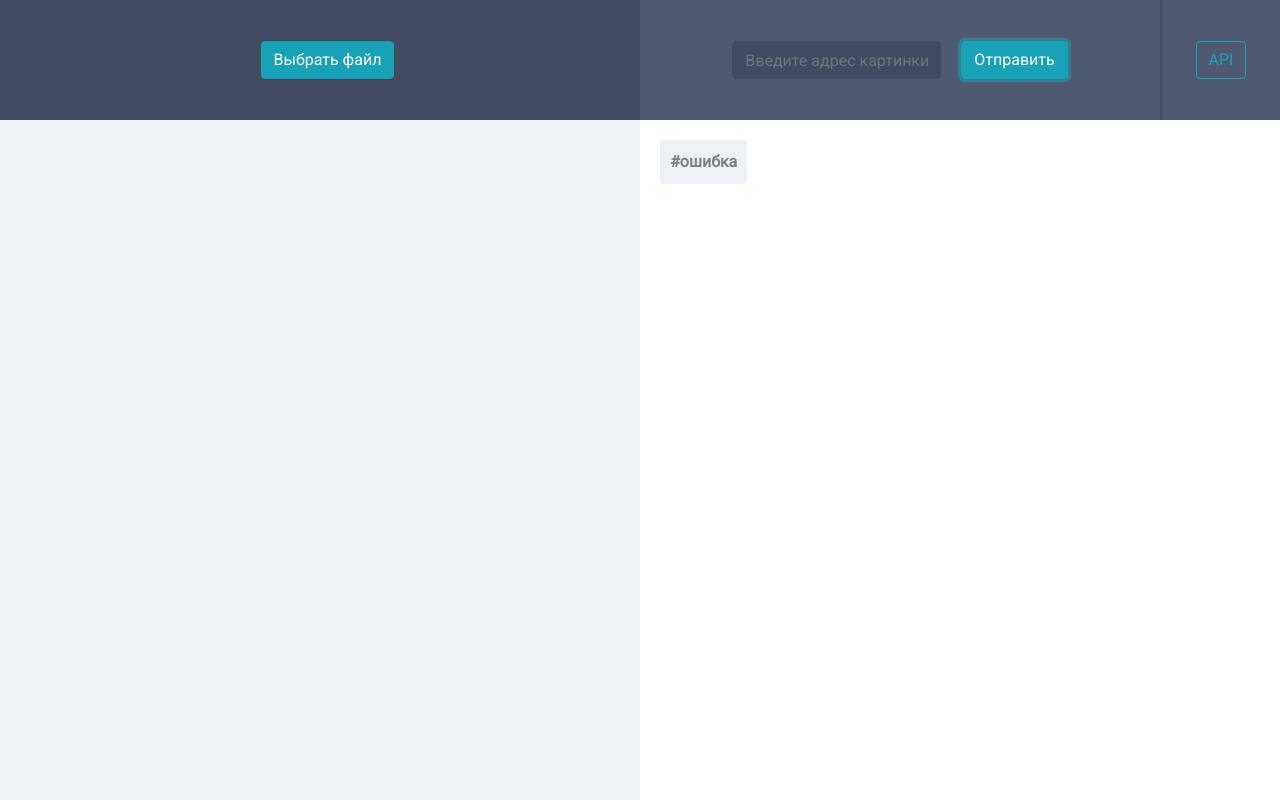
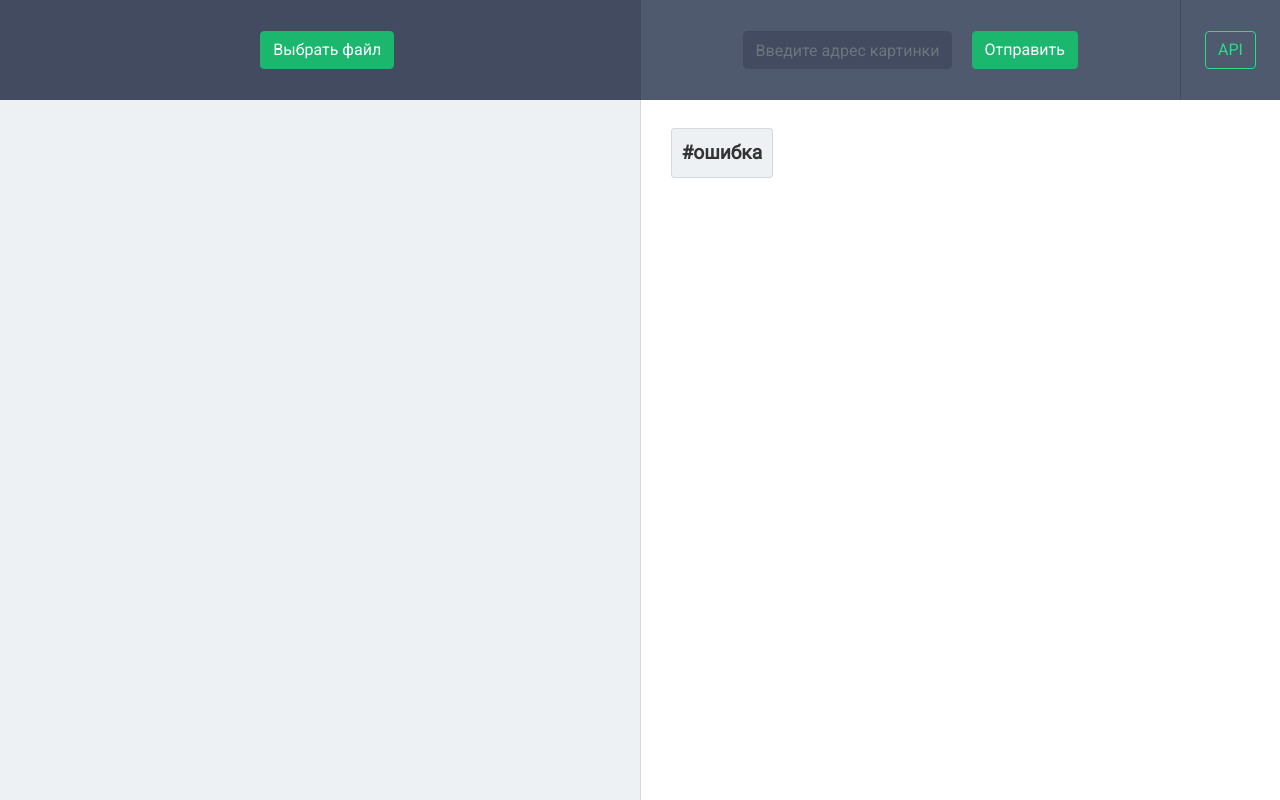
Before and after one commit to festfire/webimg, a plain HTML site: page http/index.html in a window 1280 px wide. Both pictures are taken after a click on the button "Отправить". Drawn offline with nearby package versions, Linux system fonts and the light colour scheme; files that its build step writes are made by us from their sources; no server answers; files whose address does not match are found by name.

Commit message:
Add files via upload

```diff
--- a/http/css/styles.css
+++ b/http/css/styles.css
@@ -9,10 +9,11 @@
 body {
 	background: #fff;
 	font-family: 'Roboto', sans-serif;
+	height: 100%;
 }
 
 .short {
-	height: 15vh;
+	height: 100px;
 }
 
 #short-left {
@@ -22,6 +23,7 @@ body {
 	display: flex;
     align-items: center;
     justify-content: center;
+    border-right: 1px solid #424b5f;
 
 }
 
@@ -34,27 +36,29 @@ body {
 }
 
 .tall {
-	height: 85vh;
+	height: calc(100vh - 100px);
 }
 
 #tall-left {
 	background: #eef1f4;
-	padding: 10px;
+	padding: 20px;
 	display: flex;
     align-items: center;
+    justify-content: center;
+    border-right: 1px solid rgba(0,0,0,.1);
 }
 
 #tall-right {
 	background: white;
-	padding: 10px;
+	padding: 20px;
 
 }
 
 #api {
-	width: 15vh;
+	width: 100px;
 	margin-right: -15px;
 	background: #4f5a6e;
-	border-left: 2px solid #424b5f;
+	border-left: 1px solid #424b5f;
 	text-align: center;
 	display: flex;
 	justify-content: center;
@@ -67,12 +71,13 @@ body {
 
 .tag {
 	padding: 10px;
-	margin: 10px;
+	margin: 7.5px 10px;
 	display: inline-block;
 	border-radius: .25rem;
-	font-size: 1rem;
-	color: grey;
+	font-size: 1.2rem;
+	color: #333;
 	background: #eef1f4;
+	border: 1px solid rgba(0,0,0,.1);
 
 }
 
@@ -121,8 +126,57 @@ body {
 	margin-bottom: 0px;
 }
 
+.btn-info {
+	background: #1bb76e;
+	border-color: #1bb76e;
+}
+
+.btn-info:not(:disabled):not(.disabled):active {
+    color: #fff;
+    background-color: #26de88;
+    border-color: #26de88;
+}
+
+.btn-info:hover {
+    color: #fff;
+    background-color: #26de88;
+    border-color: #26de88;
+}
+
+.btn-info:focus {
+    box-shadow: none;
+}
+
+.btn-outline-info {
+    color: #26de88;
+    border-color: #26de88;
+}
+
+.btn-outline-info:hover {
+    color: #fff;
+    background-color: #1bb76e;
+    border-color: #1bb76e;
+}
+
+.btn-outline-info:not(:disabled):not(.disabled):active {
+    background-color: #1bb76e;
+    border-color: #1bb76e;
+}
+
+.btn-outline-info:focus {
+    box-shadow: none;
+}
+
+.form-control:focus {
+    color: #eef1f4;
+    background-color: #2c3240;
+    border-color: #2c3240;
+    outline: 0;
+    box-shadow: none;
+}
+
 #exampleInputEmail1::-webkit-input-placeholder {
-	background-color: #424b5f;
+
 }
 
 .form-control {
```
